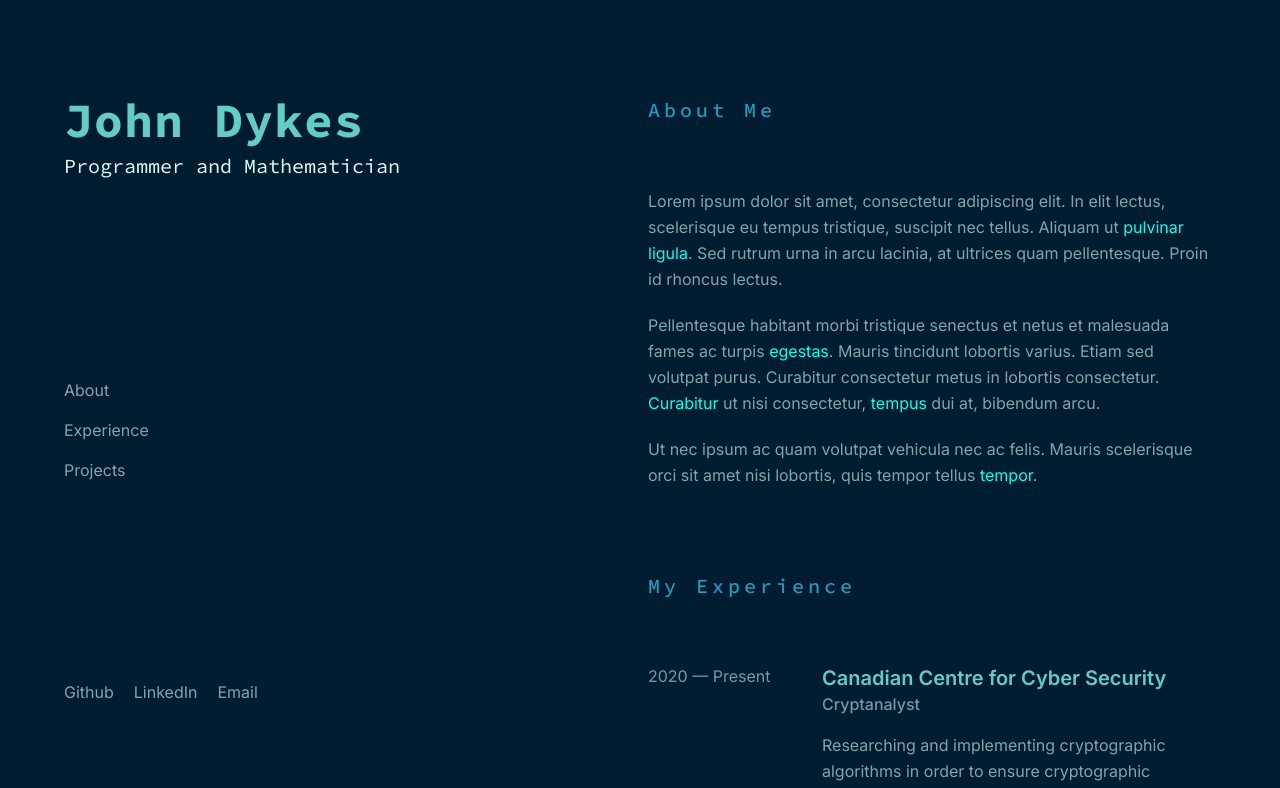
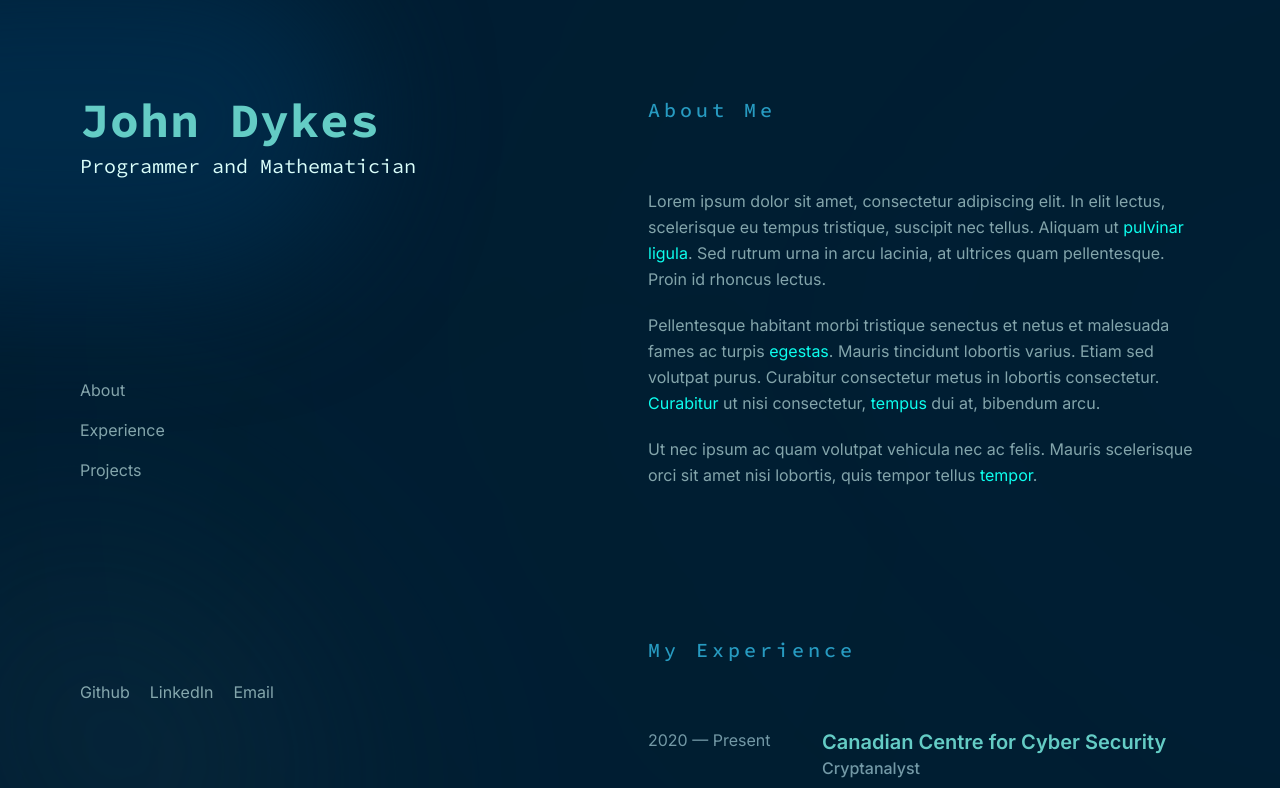
Before and after one commit to jwmdykes/portfolio-website, a Next.js app: page / in a window 1280 px wide. Shown: the top 788 px of the page. Built offline with nearby package versions, Linux system fonts and the light colour scheme.

Commit message:
add coloured ovals

```diff
--- a/src/app/globals.css
+++ b/src/app/globals.css
@@ -19,7 +19,7 @@
     @apply text-body-highlight-color not-italic;
   }
   section {
-    @apply pb-16;
+    @apply pb-32;
   }
 }
 
--- a/src/app/page.tsx
+++ b/src/app/page.tsx
@@ -3,11 +3,16 @@ import ExperienceCard from './ExperienceCard';
 
 export default function Home() {
   return (
-    <div className='bg-background-color min-h-screen flex flex-row justify-center px-16'>
+    <div className='relative bg-background-color min-h-screen flex flex-row justify-center px-20'>
+      <div className='fixed rotate-45 -left-24 top-3/4 rounded-full w-1/3 h-72 bg-[#0e2d42a8] blur-[128px]'></div>
+      <div className='fixed rotate-[312deg] left-1/3 top-96 rounded-full w-1/5 h-3/5 bg-[#1d42517c] blur-[512px]'></div>
+      <div className='fixed top-1/4 -right-1/4 rounded-full w-2/5 h-1/3 bg-[#00475f] blur-[512px]'></div>
       <div className='container'>
         <div className='flex flex-row text-body-text-color justify-between gap-4'>
           {/* Fixed column */}
           <div className='flex flex-col justify-between gap-4 max-h-screen w-1/2 py-24 top-0 sticky'>
+            <div className='absolute -top-10 -left-1/2 rounded-full w-full h-2/5 bg-[#002A48] blur-3xl -z-10'></div>
+
             <div className='flex flex-col space-y-2'>
               <h1>John Dykes</h1>
               <h2>Programmer and Mathematician</h2>
@@ -28,7 +33,7 @@ export default function Home() {
             </div>
           </div>
           {/* Scrollable column */}
-          <div className='flex flex-col ml-auto w-1/2 py-24'>
+          <div className='relative flex flex-col ml-auto w-1/2 py-24'>
             <section>
               <h3>About Me</h3>
               <p>
```
